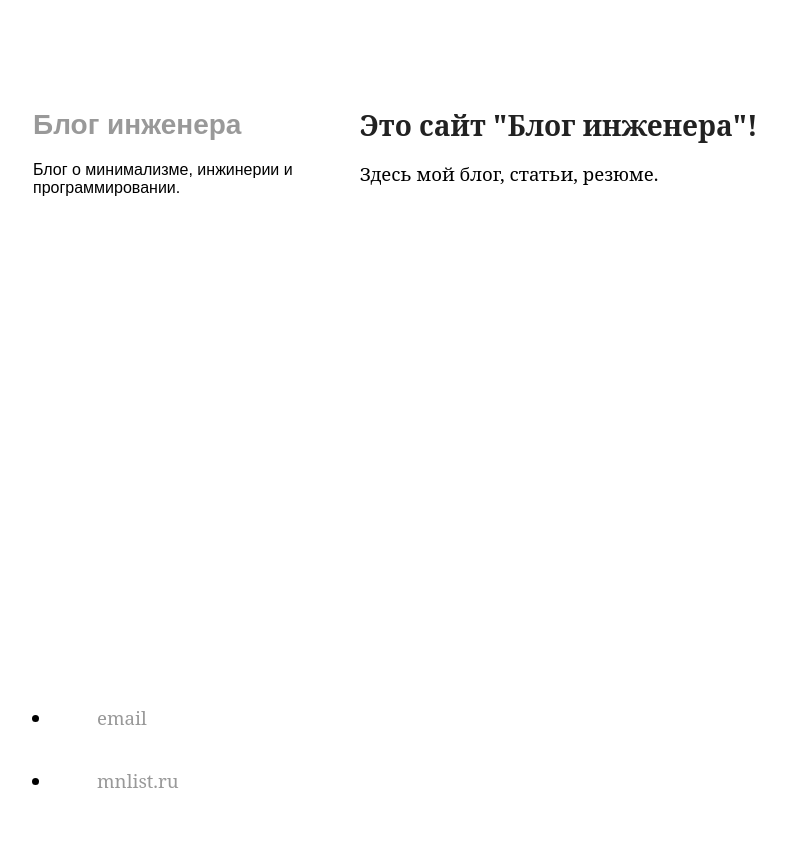
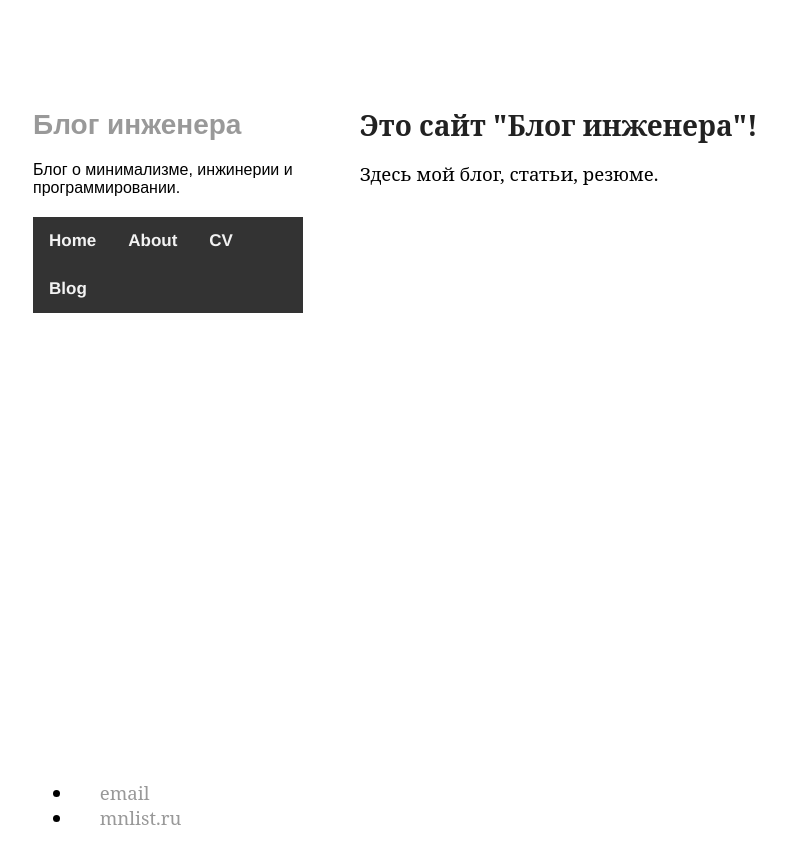
Before and after one commit to kiselevmv/kiselevmv.github.io, a Jekyll site: the page built from index.html, in a window 1280 px wide. Shown: the top 864 px of the page, without its empty margins (159-945 px from the left). Built offline with Jekyll 4.4.1, drawn with Linux system fonts in a browser that asks for light colours; nearby versions of some CDN libraries; the list of posts is cut into pages by our own code.

Commit message:
Update main.css

```diff
--- a/css/main.css
+++ b/css/main.css
@@ -111,45 +111,29 @@ sub {
 }
 
 nav {
-  margin: 20px 0;
-  background: black;
-  width: 100%;
-  top: 166px;
-  top: 10.375rem;
+  background-color: #333;
+  overflow: hidden;
+}
+
+nav a {
+  float: left;
+  color: #f2f2f2;
+  text-align: center;
+  padding: 14px 16px;
+  text-decoration: none;
+  font-size: 17px;
+}
+
+nav a:hover {
+  background-color: #ddd;
+  color: black;
 }
 
 nav ul {
-  float: left;
+  font-family:'Helvetica', 'Arial', 'Sans-Serif';
   list-style: none;
-  margin: 0;
-  padding: 0;
-}
-
-nav ul,
-nav li,
-footer ul,
-footer li {
-  float: left;
-  padding: 1em;
-}
-
-nav ul li a {
-  display: block;
-  color: white;
-  text-decoration: none;
-  text-align: center;
-}
-nav li a:hover,
-nav li a.active {
-  background: #19664a;
-}
-nav li:last-child a {
-  border-bottom: 0;
-}
-nav .active a {
-  color: #fff;
-  background: #1f7f5c;
-  border-bottom: transparent;
+  font-weight: bold;
+  padding: 0px;
 }
 
 /**
```
